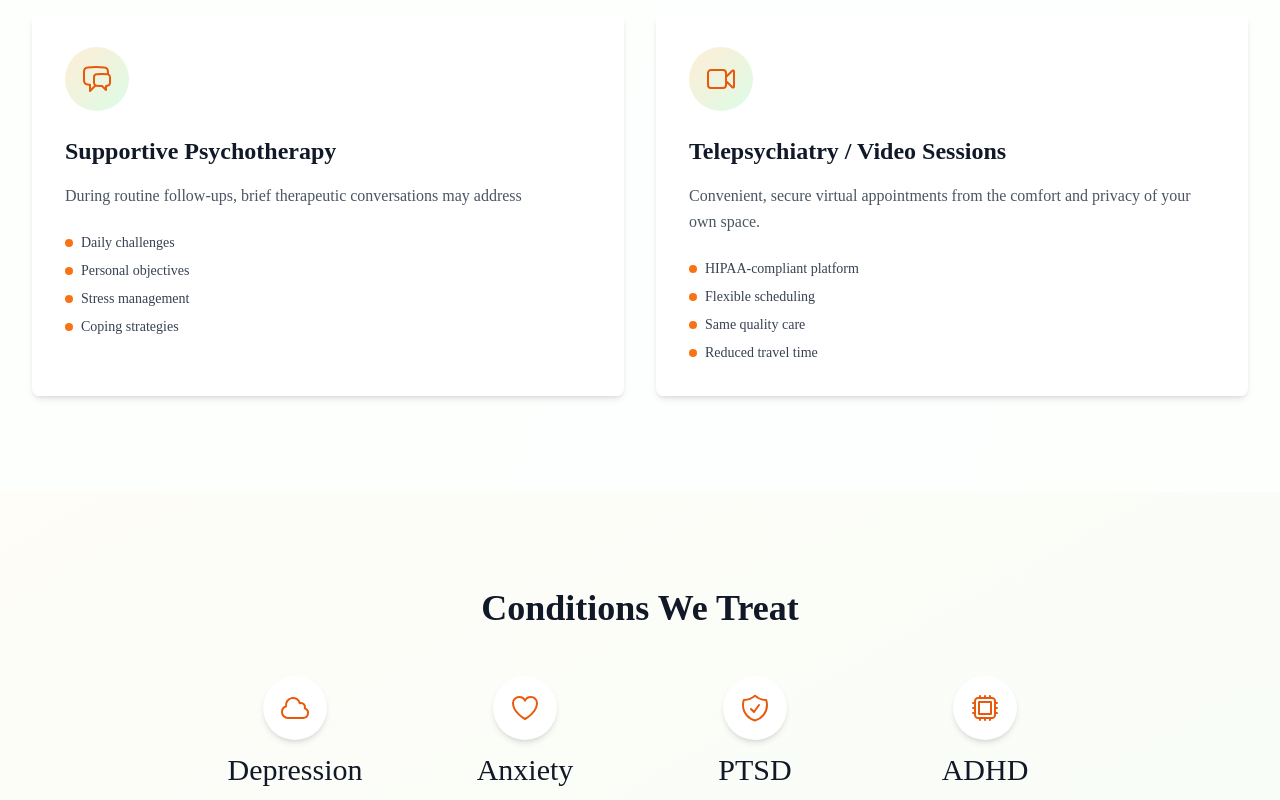
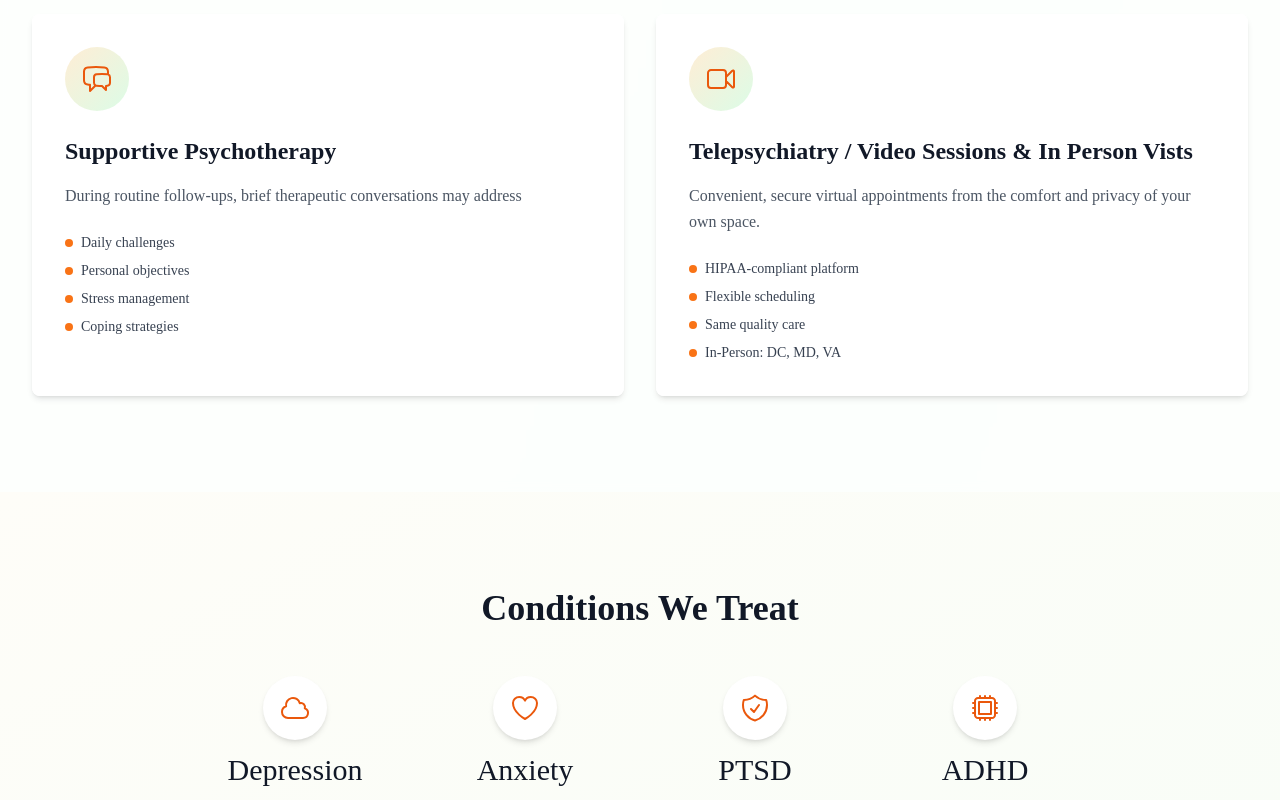
Before and after one commit to ZacharyCM/Healthcare-Website, a Next.js app: page /services in a window 1280 px wide. Shown: the part 1000-1800 px from the top of the page. Built offline with nearby package versions, Linux system fonts and the light colour scheme.

Commit message:
minor changes

```diff
--- a/components/Footer.tsx
+++ b/components/Footer.tsx
@@ -59,7 +59,7 @@ export default function Footer() {
                 <div className="flex items-start space-x-2 text-gray-300">
                   <MapPinIcon className="h-4 w-4 mt-0.5" />
                   <span className="text-sm">
-                    1717 N St Nw Ste 1<br />Washington, DC 20036
+                    2001 L St NW Suite 500<br />Washington, DC 20036
                   </span>
                 </div>
               </div>
--- a/pages/about.tsx
+++ b/pages/about.tsx
@@ -52,7 +52,7 @@ export default function About() {
               <div className="relative w-full h-96 lg:h-[500px] rounded-2xl overflow-hidden shadow-2xl bg-gray-100">
                 {!imageError ? (
                   <Image
-                    src="/images/ProfOrinPhoto.JPG"
+                    src="/images/OrinAboutMe.JPG"
                     alt="Professional portrait of Orin Greene, AGNP-C, PMHNP-BC"
                     fill
                     className="object-contain"
--- a/pages/contact.tsx
+++ b/pages/contact.tsx
@@ -138,7 +138,7 @@ export default function Contact() {
                     <p className="text-gray-600">Washington, DC</p>
                     <p className="text-gray-600">Maryland</p>
                     <p className="text-gray-600">Virginia</p>
-                    <p className="text-sm text-gray-500">Virtual appointments</p>
+                    <p className="text-sm text-gray-500">Virtual & In-Person Avaliable</p>
                   </div>
                 </div>
               </div>
--- a/pages/services.tsx
+++ b/pages/services.tsx
@@ -35,10 +35,10 @@ const services = [
     features: ['Daily challenges', 'Personal objectives', 'Stress management', 'Coping strategies']
   },
   {
-    title: 'Telepsychiatry / Video Sessions',
+    title: 'Telepsychiatry / Video Sessions & In Person Vists',
     description: 'Convenient, secure virtual appointments from the comfort and privacy of your own space.',
     icon: VideoCameraIcon,
-    features: ['HIPAA-compliant platform', 'Flexible scheduling', 'Same quality care', 'Reduced travel time']
+    features: ['HIPAA-compliant platform', 'Flexible scheduling', 'Same quality care', 'In-Person: DC, MD, VA']
   }
 ]
 
```
Also changed, not shown: 2 other files (tests, documents, lock files or other folders).
